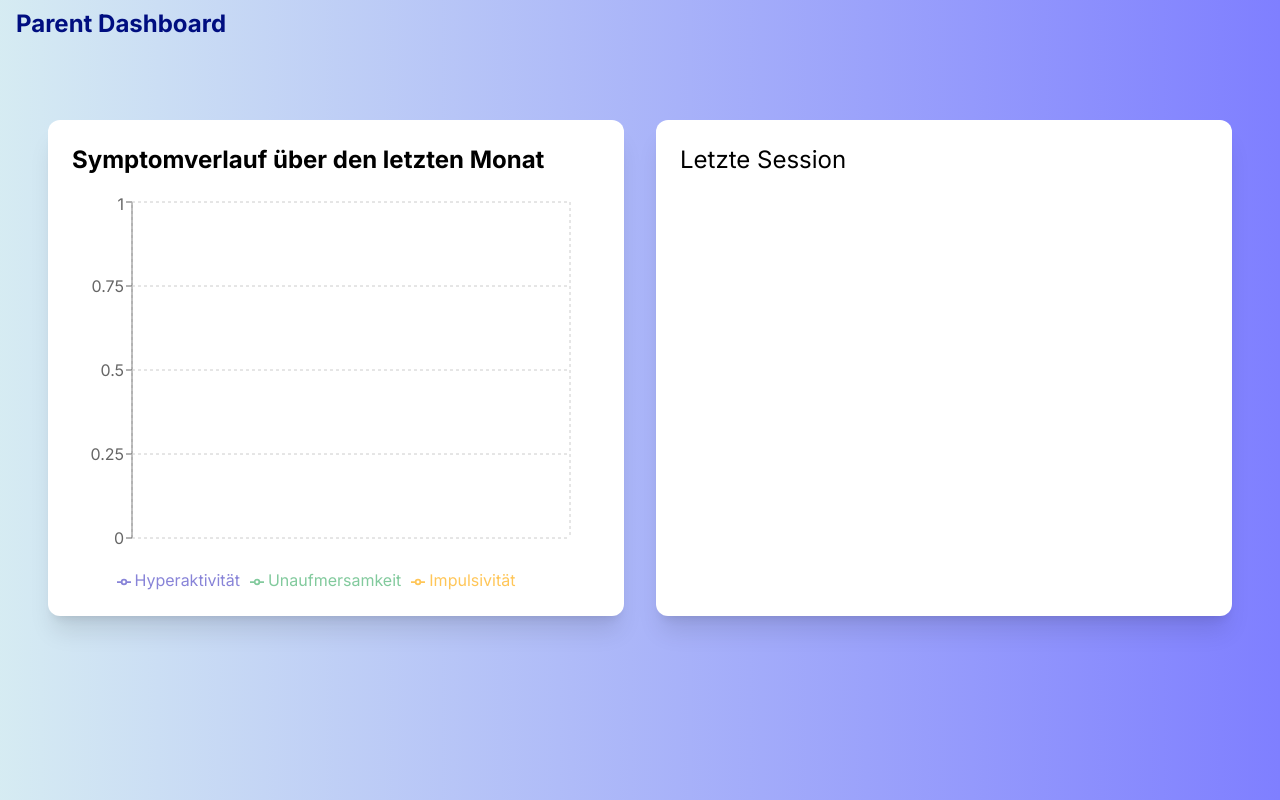
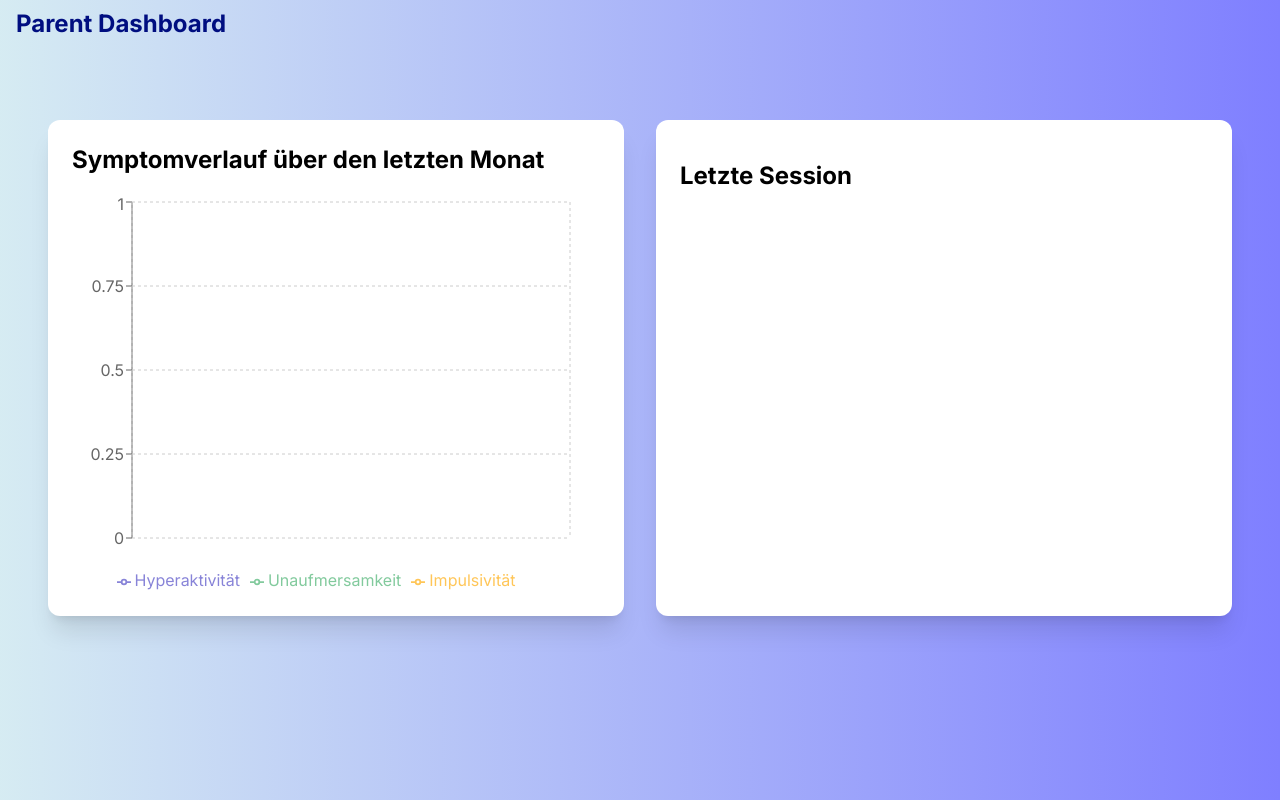
Before and after one commit to timothymaxwellsummers/affectiveComputingADHD, a Next.js app: page /dashboard in a window 1280 px wide. Built offline with nearby package versions, Linux system fonts and the light colour scheme.

Commit message:
fix: VioletPointGame points

```diff
--- a/src/app/components/VioletPointGame.tsx
+++ b/src/app/components/VioletPointGame.tsx
@@ -27,6 +27,7 @@ const VioletPointGame: React.FC = () => {
         setIntervalTime((prev) => prev - 100);
       } else {
         setGameOver(true);
+        setPoints([]);
       }
     }, intervalTime);
 
--- a/src/app/dashboard/page.tsx
+++ b/src/app/dashboard/page.tsx
@@ -29,7 +29,7 @@ const DashboardPage: React.FC = () => {
         </div>
         <div className="flex-1 flex flex-col space-y-6 rounded-xl shadow-xl bg-[rgb(255,255,255)]">
           <div className="flex-col space-y-6 p-6 ">
-            <h1 className="text-2xl font-bold-pt-4">Letzte Session</h1>
+            <h1 className="text-2xl font-bold pt-4">Letzte Session</h1>
             <LastSessionDisplay />
           </div>
         </div>
```
